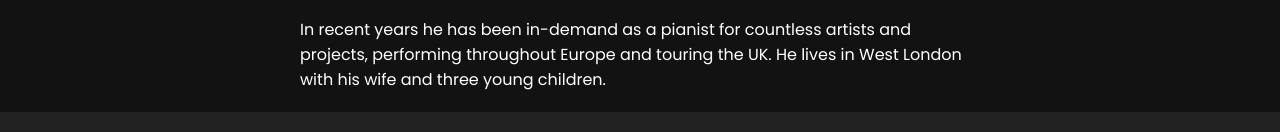
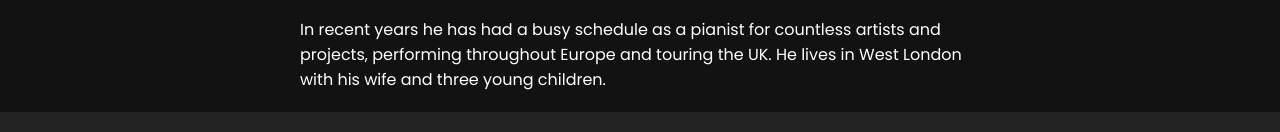
Before and after one commit to johnbede2000/jazz-website, a plain HTML site: page about.html in a window 1280 px wide. Shown: the part 804-936 px from the top of the page. Drawn offline with Linux system fonts and the light colour scheme.

Commit message:
biog wording

```diff
--- a/about.html
+++ b/about.html
@@ -100,10 +100,10 @@
               improvisation, and dance.
             </p>
             <p>
-              In recent years he has been in-demand as a pianist for countless
-              artists and projects, performing throughout Europe and touring the
-              UK. He lives in West London with his wife and three young
-              children.
+              In recent years he has had a busy schedule as a pianist for
+              countless artists and projects, performing throughout Europe and
+              touring the UK. He lives in West London with his wife and three
+              young children.
             </p>
           </div>
         </div>
```
